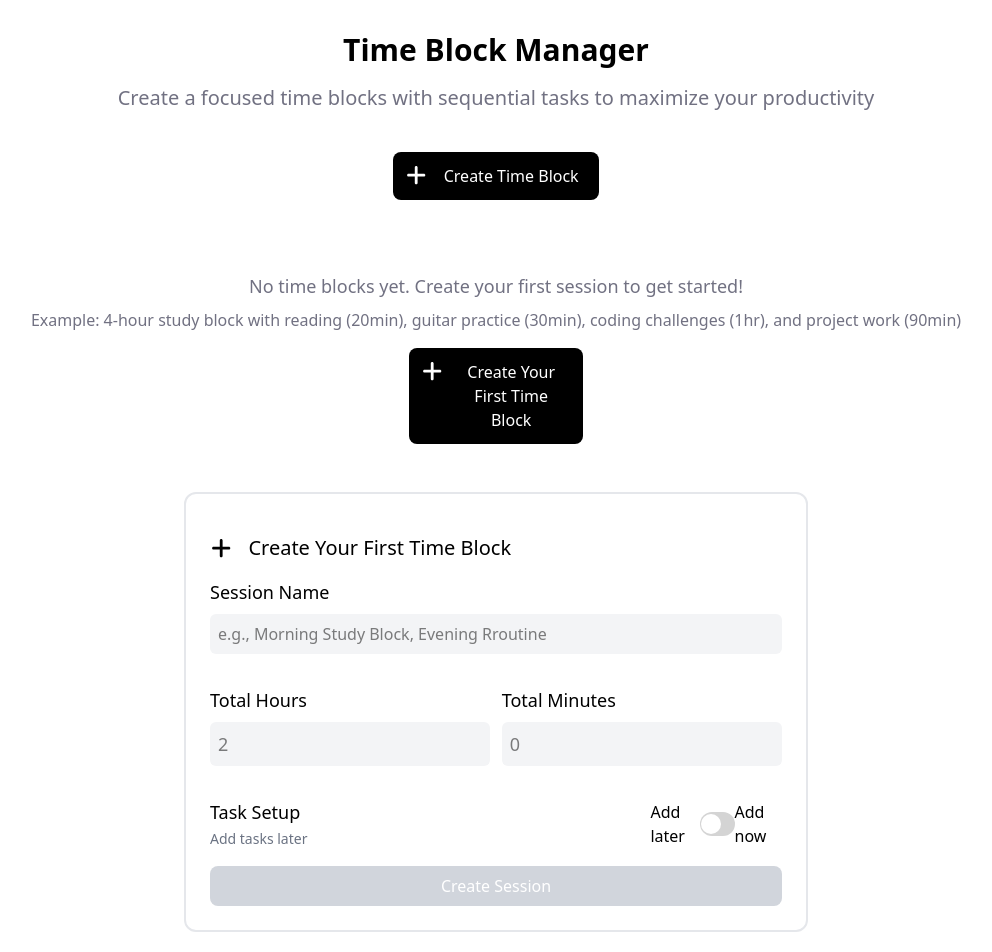
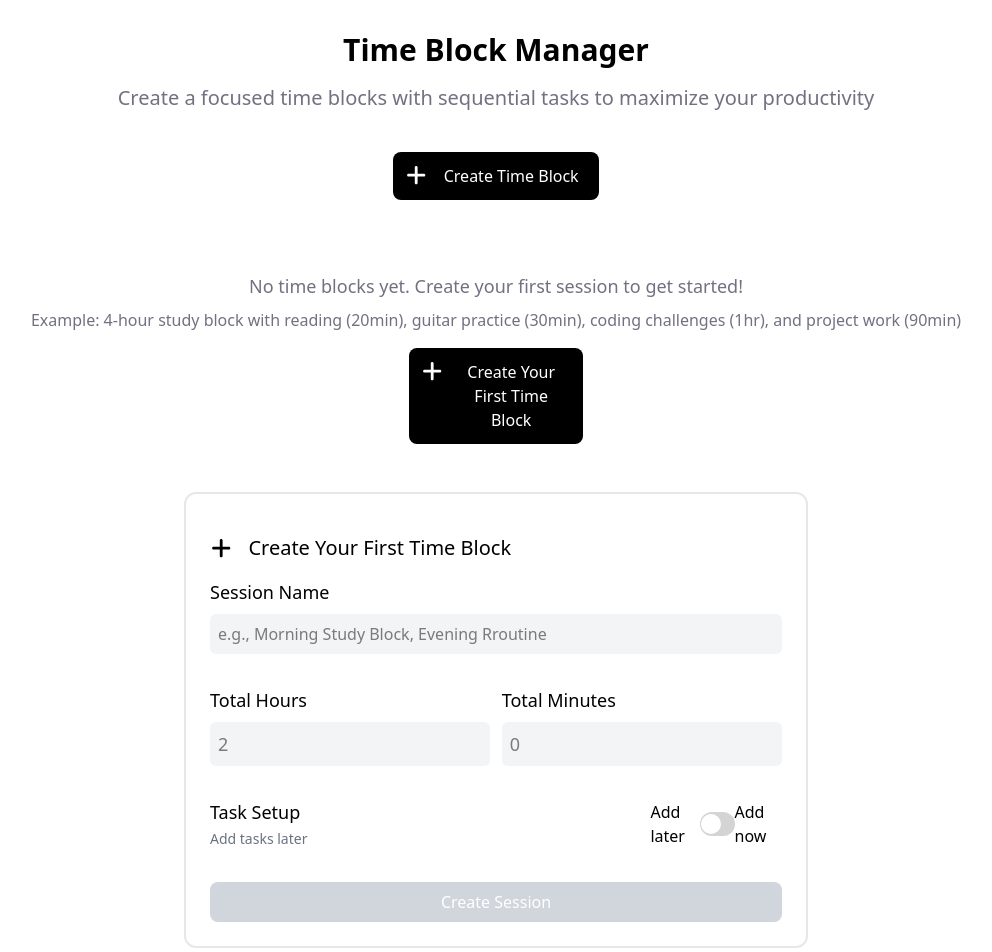
Before and after one commit to didymus707/devatine, a React (Vite) app: page / in a window 1280 px wide. Shown: the top 952 px of the page, without its empty margins (144-1136 px from the left). Built offline with nearby package versions, Linux system fonts and the light colour scheme.

Commit message:
minor ui mock up

```diff
--- a/src/components/blockForm.tsx
+++ b/src/components/blockForm.tsx
@@ -150,7 +150,7 @@ export const BlockForm: React.FC<BlockFormProps> = ({
                 </div>
               </div>
 
-              <div className="create-session-container mt-4">
+              <div className="create-session-container mt-8">
                 <div className="create-session-container w-full">
                   <button
                     type="submit"
```
